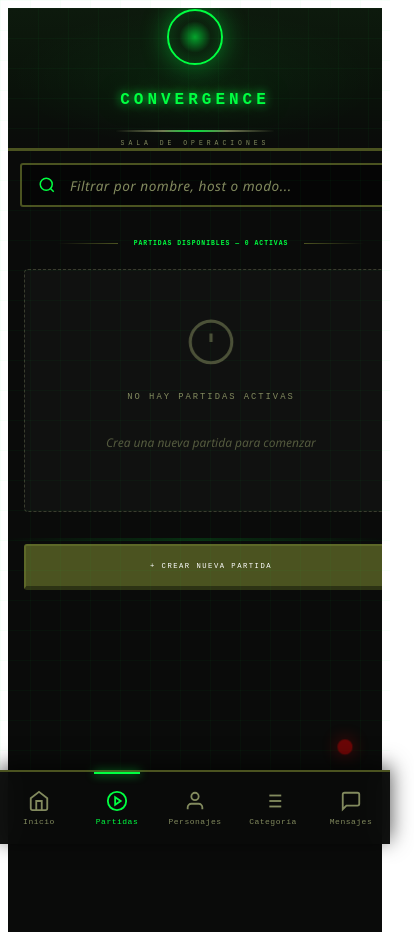
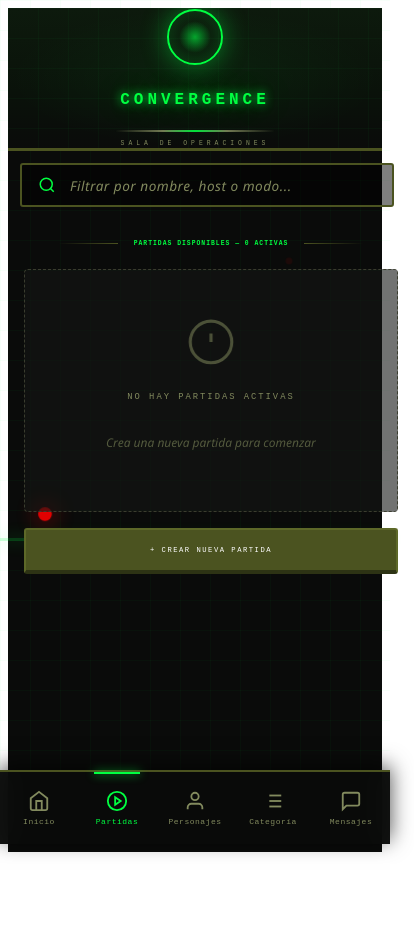
Before and after one commit to Marcossb125/Proyecto-DAM-Marcos-SB-Hugo-GF-Marco-MV, an Angular app in the folder Convergence/: page /lobby in a window 390 px wide. Shown: the whole page, 414 px wide, since content can reach past the window. After the commit the page ends 860 px from the top, so only its background shows below. Built offline with nearby package versions, Linux system fonts and the light colour scheme.

Commit message:
arreglo partidas
he arreglado lo de las partidas añadiendo la barrita y he mejorado el detector de enemigos ahora esta en todas las paginas y se ve mejor , los puntitos se ven cuando pasa por encima la linea.

```diff
--- a/Convergence/src/app/components/inicio/inicio.css
+++ b/Convergence/src/app/components/inicio/inicio.css
@@ -86,7 +86,8 @@
   left: 0;
   right: 0;
   height: 3px;
-  background: linear-gradient(90deg, transparent, rgba(0, 255, 65, 0.15), transparent);
+  background: rgba(0, 255, 65, 0.2);
+  box-shadow: 0 0 15px rgba(0, 255, 65, 0.3);
   z-index: 0;
   pointer-events: none;
   animation: scanDown 8s linear infinite;
@@ -100,6 +101,32 @@
   100% {
     top: 105%;
   }
+}
+
+/* ═══ SONAR CONTACTS ═══ */
+.sonar-contact {
+  position: absolute;
+  width: 10px;
+  height: 10px;
+  border-radius: 50%;
+  background-color: #ff0000;
+  box-shadow: 0 0 12px #ff0000;
+  pointer-events: none;
+  z-index: 0;
+  transform: translate(-50%, -50%);
+  animation: pointReveal 8s linear infinite both;
+}
+
+.contact-1 { top: 30%; left: 75%; animation-delay: 2.545s; }
+.contact-2 { top: 60%; left: 10%; animation-delay: 4.727s; }
+.contact-3 { top: 80%; left: 90%; animation-delay: 6.182s; }
+
+@keyframes pointReveal {
+  0% { opacity: 0; transform: translate(-50%, -50%) scale(0.6); box-shadow: 0 0 0px transparent; }
+  2% { opacity: 1; transform: translate(-50%, -50%) scale(1.5); box-shadow: 0 0 20px #ff0000; }
+  8% { opacity: 0.5; transform: translate(-50%, -50%) scale(1); box-shadow: 0 0 8px #ff0000; }
+  35% { opacity: 0; transform: translate(-50%, -50%) scale(0.6); box-shadow: 0 0 0px transparent; }
+  100% { opacity: 0; transform: translate(-50%, -50%) scale(0.6); box-shadow: 0 0 0px transparent; }
 }
 
 /* ═══════════════════════════════════════
--- a/Convergence/src/app/components/inicio/inicio.html
+++ b/Convergence/src/app/components/inicio/inicio.html
@@ -13,6 +13,11 @@
   <!-- ═══ TACTICAL GRID BACKGROUND ═══ -->
   <div class="tactical-grid"></div>
   <div class="scanline"></div>
+
+  <!-- ═══ SONAR CONTACTS ═══ -->
+  <div class="sonar-contact contact-1"></div>
+  <div class="sonar-contact contact-2"></div>
+  <div class="sonar-contact contact-3"></div>
 
   <!-- ═══ BANNER ═══ -->
   <section class="banner-section">
--- a/Convergence/src/app/components/lobby/lobby.css
+++ b/Convergence/src/app/components/lobby/lobby.css
@@ -15,7 +15,8 @@
 
   display: flex;
   flex-direction: column;
-  min-height: 100vh;
+  height: 100vh;
+  overflow: hidden;
   width: 100%;
   position: relative;
   z-index: 1;
@@ -28,7 +29,8 @@
 .lobby-wrapper {
   display: flex;
   flex-direction: column;
-  min-height: 100vh;
+  height: 100vh;
+  box-sizing: border-box;
   padding-bottom: 80px;
   position: relative;
   overflow: hidden;
@@ -53,7 +55,8 @@
   left: 0;
   right: 0;
   height: 3px;
-  background: linear-gradient(90deg, transparent, rgba(0, 255, 65, 0.15), transparent);
+  background: rgba(0, 255, 65, 0.2);
+  box-shadow: 0 0 15px rgba(0, 255, 65, 0.3);
   z-index: 0;
   pointer-events: none;
   animation: scanDown 8s linear infinite;
@@ -72,22 +75,22 @@
   border-radius: 50%;
   background-color: #ff0000;
   box-shadow: 0 0 12px #ff0000;
-  opacity: 0;
   pointer-events: none;
   z-index: 0;
   transform: translate(-50%, -50%);
-  animation: sonarPulse 1.5s ease-out infinite, sonarReveal 9s linear infinite;
+  animation: pointReveal 8s linear infinite both;
 }
 
-.contact-1 { top: 30%; left: 75%; animation-delay: 0s, 2s; }
-.contact-2 { top: 60%; left: 10%; animation-delay: 0s, 5s; }
-.contact-3 { top: 80%; left: 90%; animation-delay: 0s, 7s; }
+.contact-1 { top: 30%; left: 75%; animation-delay: 2.545s; }
+.contact-2 { top: 60%; left: 10%; animation-delay: 4.727s; }
+.contact-3 { top: 80%; left: 90%; animation-delay: 6.182s; }
 
 /* ═══════════════════════════════════════
    BANNER SECTION (identical to inicio)
    ═══════════════════════════════════════ */
 .banner-section {
   position: relative;
+  z-index: 10;
   width: 100%;
   height: 200px;
   overflow: hidden;
@@ -330,6 +333,8 @@
    SEARCH SECTION
    ═══════════════════════════════════════ */
 .search-section {
+  position: relative;
+  z-index: 10;
   padding: 1rem 1rem 0.5rem;
   max-width: 700px;
   margin: 0 auto;
@@ -373,10 +378,16 @@
    GAMES SECTION
    ═══════════════════════════════════════ */
 .games-section {
-  padding: 1rem 1rem 1.5rem;
+  position: relative;
+  z-index: 10;
+  padding: 1rem 1rem 0.5rem;
   max-width: 700px;
   margin: 0 auto;
   width: 100%;
+  display: flex;
+  flex-direction: column;
+  flex: 1;
+  min-height: 0;
 }
 
 .section-header {
@@ -431,7 +442,24 @@
   border: 1px solid var(--war-border);
   border-top: none;
   border-radius: 0 0 3px 3px;
-  overflow: hidden;
+  overflow-y: auto;
+  flex: 1;
+  min-height: 0;
+}
+
+.game-list::-webkit-scrollbar {
+  width: 8px;
+}
+.game-list::-webkit-scrollbar-track {
+  background: rgba(0, 0, 0, 0.3);
+  border-left: 1px solid var(--war-border);
+}
+.game-list::-webkit-scrollbar-thumb {
+  background: var(--war-green);
+  border-radius: 4px;
+}
+.game-list::-webkit-scrollbar-thumb:hover {
+  background: var(--war-accent);
 }
 
 /* Game Slot */
@@ -612,6 +640,7 @@
   flex-direction: column;
   align-items: center;
   justify-content: center;
+  flex: 1;
   padding: 3rem 1rem;
   gap: 0.75rem;
   border: 1px dashed var(--war-border);
@@ -647,6 +676,8 @@
    MAIN ACTION BUTTONS (identical to inicio)
    ═══════════════════════════════════════ */
 .main-actions-section {
+  position: relative;
+  z-index: 10;
   display: flex;
   gap: 1rem;
   padding: 0.5rem 1rem 1.5rem;
@@ -1039,22 +1070,32 @@
   to { opacity: 1; }
 }
 
-@keyframes sonarPulse {
-  0% { transform: translate(-50%, -50%) scale(1); opacity: 0.9; }
-  50% { transform: translate(-50%, -50%) scale(1.6); opacity: 0.3; }
-  100% { transform: translate(-50%, -50%) scale(1); opacity: 0.9; }
-}
-
-@keyframes sonarReveal {
-  0% { opacity: 0; }
-  22% { opacity: 0; }
-  25% { opacity: 1; }
-  28% { opacity: 0; }
-  100% { opacity: 0; }
+@keyframes pointReveal {
+  0% { opacity: 0; transform: translate(-50%, -50%) scale(0.6); box-shadow: 0 0 0px transparent; }
+  2% { opacity: 1; transform: translate(-50%, -50%) scale(1.5); box-shadow: 0 0 20px #ff0000; }
+  8% { opacity: 0.5; transform: translate(-50%, -50%) scale(1); box-shadow: 0 0 8px #ff0000; }
+  35% { opacity: 0; transform: translate(-50%, -50%) scale(0.6); box-shadow: 0 0 0px transparent; }
+  100% { opacity: 0; transform: translate(-50%, -50%) scale(0.6); box-shadow: 0 0 0px transparent; }
 }
 
 /* ═══ RESPONSIVE ═══ */
 @media (max-width: 768px) {
+  :host {
+    height: auto;
+    min-height: 100vh;
+    overflow: visible;
+  }
+
+  .lobby-wrapper {
+    height: auto;
+    min-height: 100vh;
+    overflow: visible;
+  }
+
+  .games-section {
+    flex: none; /* Que crezca según su contenido natural en móvil */
+  }
+
   .banner-section {
     height: 160px;
   }
@@ -1088,6 +1129,7 @@
     display: flex;
     flex-direction: column;
     gap: 0.5rem;
+    overflow-y: visible; /* Remover scroll interno en móvil */
   }
 
   .main-actions-section {
--- a/Convergence/src/app/components/login/login.css
+++ b/Convergence/src/app/components/login/login.css
@@ -52,7 +52,8 @@
   left: 0;
   right: 0;
   height: 3px;
-  background: linear-gradient(90deg, transparent, rgba(0, 255, 65, 0.15), transparent);
+  background: rgba(0, 255, 65, 0.2);
+  box-shadow: 0 0 15px rgba(0, 255, 65, 0.3);
   z-index: 0;
   pointer-events: none;
   animation: scanDown 8s linear infinite;
@@ -61,6 +62,32 @@
 @keyframes scanDown {
   0% { top: -5%; }
   100% { top: 105%; }
+}
+
+/* ═══ SONAR CONTACTS ═══ */
+.sonar-contact {
+  position: absolute;
+  width: 10px;
+  height: 10px;
+  border-radius: 50%;
+  background-color: #ff0000;
+  box-shadow: 0 0 12px #ff0000;
+  pointer-events: none;
+  z-index: 0;
+  transform: translate(-50%, -50%);
+  animation: pointReveal 8s linear infinite both;
+}
+
+.contact-1 { top: 30%; left: 75%; animation-delay: 2.545s; }
+.contact-2 { top: 60%; left: 10%; animation-delay: 4.727s; }
+.contact-3 { top: 80%; left: 90%; animation-delay: 6.182s; }
+
+@keyframes pointReveal {
+  0% { opacity: 0; transform: translate(-50%, -50%) scale(0.6); box-shadow: 0 0 0px transparent; }
+  2% { opacity: 1; transform: translate(-50%, -50%) scale(1.5); box-shadow: 0 0 20px #ff0000; }
+  8% { opacity: 0.5; transform: translate(-50%, -50%) scale(1); box-shadow: 0 0 8px #ff0000; }
+  35% { opacity: 0; transform: translate(-50%, -50%) scale(0.6); box-shadow: 0 0 0px transparent; }
+  100% { opacity: 0; transform: translate(-50%, -50%) scale(0.6); box-shadow: 0 0 0px transparent; }
 }
 
 /* ═══════════════════════════════════════
--- a/Convergence/src/app/components/login/login.html
+++ b/Convergence/src/app/components/login/login.html
@@ -3,6 +3,11 @@
   <!-- ═══ TACTICAL GRID BACKGROUND ═══ -->
   <div class="tactical-grid"></div>
   <div class="scanline"></div>
+
+  <!-- ═══ SONAR CONTACTS ═══ -->
+  <div class="sonar-contact contact-1"></div>
+  <div class="sonar-contact contact-2"></div>
+  <div class="sonar-contact contact-3"></div>
 
   <!-- ═══ BANNER HEADER ═══ -->
   <section class="banner-section">
--- a/Convergence/src/app/components/personajes/personajes.css
+++ b/Convergence/src/app/components/personajes/personajes.css
@@ -75,7 +75,8 @@
   left: 0;
   right: 0;
   height: 3px;
-  background: linear-gradient(90deg, transparent, rgba(0, 255, 65, 0.15), transparent);
+  background: rgba(0, 255, 65, 0.2);
+  box-shadow: 0 0 15px rgba(0, 255, 65, 0.3);
   z-index: 0;
   pointer-events: none;
   animation: scanDown 8s linear infinite;
@@ -84,6 +85,32 @@
 @keyframes scanDown {
   0% { top: -5%; }
   100% { top: 105%; }
+}
+
+/* ═══ SONAR CONTACTS ═══ */
+.sonar-contact {
+  position: absolute;
+  width: 10px;
+  height: 10px;
+  border-radius: 50%;
+  background-color: #ff0000;
+  box-shadow: 0 0 12px #ff0000;
+  pointer-events: none;
+  z-index: 0;
+  transform: translate(-50%, -50%);
+  animation: pointReveal 8s linear infinite both;
+}
+
+.contact-1 { top: 30%; left: 75%; animation-delay: 2.545s; }
+.contact-2 { top: 60%; left: 10%; animation-delay: 4.727s; }
+.contact-3 { top: 80%; left: 90%; animation-delay: 6.182s; }
+
+@keyframes pointReveal {
+  0% { opacity: 0; transform: translate(-50%, -50%) scale(0.6); box-shadow: 0 0 0px transparent; }
+  2% { opacity: 1; transform: translate(-50%, -50%) scale(1.5); box-shadow: 0 0 20px #ff0000; }
+  8% { opacity: 0.5; transform: translate(-50%, -50%) scale(1); box-shadow: 0 0 8px #ff0000; }
+  35% { opacity: 0; transform: translate(-50%, -50%) scale(0.6); box-shadow: 0 0 0px transparent; }
+  100% { opacity: 0; transform: translate(-50%, -50%) scale(0.6); box-shadow: 0 0 0px transparent; }
 }
 
 /* ═══════════════════════════════════════
@@ -240,10 +267,10 @@
   margin: 0 auto;
   width: 100%;
   overflow-x: auto;
-  overflow-y: hidden;
+  overflow-y: auto;
   -webkit-overflow-scrolling: touch;
   flex: 1 1 auto;
-  align-items: center;
+  align-items: flex-start;
 }
 
 /* Scrollbar para las tarjetas grandes */
@@ -276,6 +303,8 @@
   border-radius: 6px;
   cursor: pointer;
   transition: all 0.3s cubic-bezier(0.25, 0.46, 0.45, 0.94);
+  margin-top: auto;
+  margin-bottom: auto; /* Centrado seguro, evita cortes por arriba */
 }
 
 .character-card::before {
@@ -559,8 +588,8 @@
    CONFIRM SECTION (debajo de las tarjetas, sin tapar)
    ═══════════════════════════════════════ */
 .confirm-section {
-  padding: 0.5rem 1rem 1rem;
-  margin-bottom: 15px; /* Sube la tarjeta un poco más arriba */
+  padding: 0.2rem 1rem 0.5rem;
+  margin-bottom: 5px; /* Sube la tarjeta un poco más arriba y ocupa menos */
   flex-shrink: 0;
   animation: slideUp 0.3s cubic-bezier(0.175, 0.885, 0.32, 1.275);
 }
@@ -575,7 +604,7 @@
   width: 100%;
   max-width: 800px;
   margin: 0 auto;
-  padding: 1.2rem 1.5rem;
+  padding: 0.6rem 1rem; /* Más compacta */
   background: rgba(20, 22, 20, 0.95);
   backdrop-filter: blur(12px);
   border: 1px solid var(--war-accent);
@@ -583,7 +612,7 @@
   box-shadow: 0 10px 40px rgba(0, 0, 0, 0.9), 0 0 20px rgba(0, 255, 65, 0.15), inset 0 0 20px rgba(0, 255, 65, 0.05);
   display: flex;
   flex-direction: column;
-  gap: 1rem;
+  gap: 0.4rem; /* Reducido para ahorrar espacio */
 }
 
 .confirm-top {
@@ -593,11 +622,11 @@
 }
 
 .confirm-avatar {
-  font-size: 1.6rem;
-  width: 44px;
-  height: 44px;
+  font-size: 1.2rem;
+  width: 32px;
+  height: 32px;
   background: rgba(75, 83, 32, 0.3);
-  border: 2px solid var(--war-accent);
+  border: 1px solid var(--war-accent);
   border-radius: 50%;
   display: flex;
   align-items: center;
@@ -613,7 +642,7 @@
 }
 
 .confirm-name {
-  font-size: 0.95rem;
+  font-size: 0.8rem;
   font-weight: 800;
   color: #fff;
   text-transform: uppercase;
@@ -621,44 +650,44 @@
 }
 
 .confirm-detail {
-  font-size: 0.6rem;
+  font-size: 0.5rem;
   color: var(--war-green-light);
   letter-spacing: 0.5px;
 }
 
 .confirm-bonuses {
   display: flex;
-  gap: 0.5rem;
+  gap: 0.3rem;
   flex-wrap: wrap;
 }
 
 .confirm-bonus {
-  font-size: 0.65rem;
+  font-size: 0.55rem;
   color: var(--war-green-light);
-  padding: 0.3rem 0.6rem;
+  padding: 0.2rem 0.4rem;
   background: rgba(0, 255, 65, 0.05);
   border: 1px solid rgba(0, 255, 65, 0.15);
   border-radius: 3px;
   display: flex;
   align-items: center;
-  gap: 0.3rem;
+  gap: 0.2rem;
 }
 
 .confirm-bonus strong {
   color: var(--war-accent);
   font-family: var(--font-pixel, 'Press Start 2P', monospace);
-  font-size: 0.45rem;
+  font-size: 0.4rem;
 }
 
 .btn-deploy {
   width: 100%;
-  padding: 0.75rem 1.5rem;
+  padding: 0.5rem 1rem;
   background: var(--war-green);
   border: none;
-  border-bottom: 3px solid #2d3314;
+  border-bottom: 2px solid #2d3314;
   color: #fff;
   font-family: var(--font-pixel, 'Press Start 2P', monospace);
-  font-size: 0.5rem;
+  font-size: 0.45rem;
   letter-spacing: 2px;
   cursor: pointer;
   border-radius: 4px;
@@ -749,6 +778,16 @@
 }
 
 /* ═══ RESPONSIVE ═══ */
+@media (max-width: 768px) {
+  .characters-row {
+    flex-wrap: wrap;
+    overflow-x: hidden;
+    overflow-y: auto;
+    justify-content: center;
+    align-content: flex-start;
+  }
+}
+
 @media (max-width: 480px) {
   .banner-section {
     height: 160px;
@@ -766,7 +805,8 @@
 
   .character-card {
     padding: 1rem 0.5rem 0.8rem;
-    width: 180px;
+    width: calc(50% - 0.5rem);
+    min-width: 130px;
   }
 
   .avatar-circle {
--- a/Convergence/src/app/components/personajes/personajes.html
+++ b/Convergence/src/app/components/personajes/personajes.html
@@ -13,6 +13,11 @@
   <!-- ═══ TACTICAL GRID BACKGROUND ═══ -->
   <div class="tactical-grid"></div>
   <div class="scanline"></div>
+
+  <!-- ═══ SONAR CONTACTS ═══ -->
+  <div class="sonar-contact contact-1"></div>
+  <div class="sonar-contact contact-2"></div>
+  <div class="sonar-contact contact-3"></div>
 
   <!-- ═══ BANNER ═══ -->
   <section class="banner-section">
--- a/Convergence/src/app/components/register/register.css
+++ b/Convergence/src/app/components/register/register.css
@@ -52,7 +52,8 @@
   left: 0;
   right: 0;
   height: 3px;
-  background: linear-gradient(90deg, transparent, rgba(0, 255, 65, 0.15), transparent);
+  background: rgba(0, 255, 65, 0.2);
+  box-shadow: 0 0 15px rgba(0, 255, 65, 0.3);
   z-index: 0;
   pointer-events: none;
   animation: scanDown 8s linear infinite;
@@ -61,6 +62,32 @@
 @keyframes scanDown {
   0% { top: -5%; }
   100% { top: 105%; }
+}
+
+/* ═══ SONAR CONTACTS ═══ */
+.sonar-contact {
+  position: absolute;
+  width: 10px;
+  height: 10px;
+  border-radius: 50%;
+  background-color: #ff0000;
+  box-shadow: 0 0 12px #ff0000;
+  pointer-events: none;
+  z-index: 0;
+  transform: translate(-50%, -50%);
+  animation: pointReveal 8s linear infinite both;
+}
+
+.contact-1 { top: 30%; left: 75%; animation-delay: 2.545s; }
+.contact-2 { top: 60%; left: 10%; animation-delay: 4.727s; }
+.contact-3 { top: 80%; left: 90%; animation-delay: 6.182s; }
+
+@keyframes pointReveal {
+  0% { opacity: 0; transform: translate(-50%, -50%) scale(0.6); box-shadow: 0 0 0px transparent; }
+  2% { opacity: 1; transform: translate(-50%, -50%) scale(1.5); box-shadow: 0 0 20px #ff0000; }
+  8% { opacity: 0.5; transform: translate(-50%, -50%) scale(1); box-shadow: 0 0 8px #ff0000; }
+  35% { opacity: 0; transform: translate(-50%, -50%) scale(0.6); box-shadow: 0 0 0px transparent; }
+  100% { opacity: 0; transform: translate(-50%, -50%) scale(0.6); box-shadow: 0 0 0px transparent; }
 }
 
 /* ═══════════════════════════════════════
--- a/Convergence/src/app/components/register/register.html
+++ b/Convergence/src/app/components/register/register.html
@@ -3,6 +3,11 @@
   <!-- ═══ TACTICAL GRID BACKGROUND ═══ -->
   <div class="tactical-grid"></div>
   <div class="scanline"></div>
+
+  <!-- ═══ SONAR CONTACTS ═══ -->
+  <div class="sonar-contact contact-1"></div>
+  <div class="sonar-contact contact-2"></div>
+  <div class="sonar-contact contact-3"></div>
 
   <!-- ═══ BANNER HEADER ═══ -->
   <section class="banner-section">
```
Also changed, not shown: 1 other file (tests, documents, lock files or other folders).
